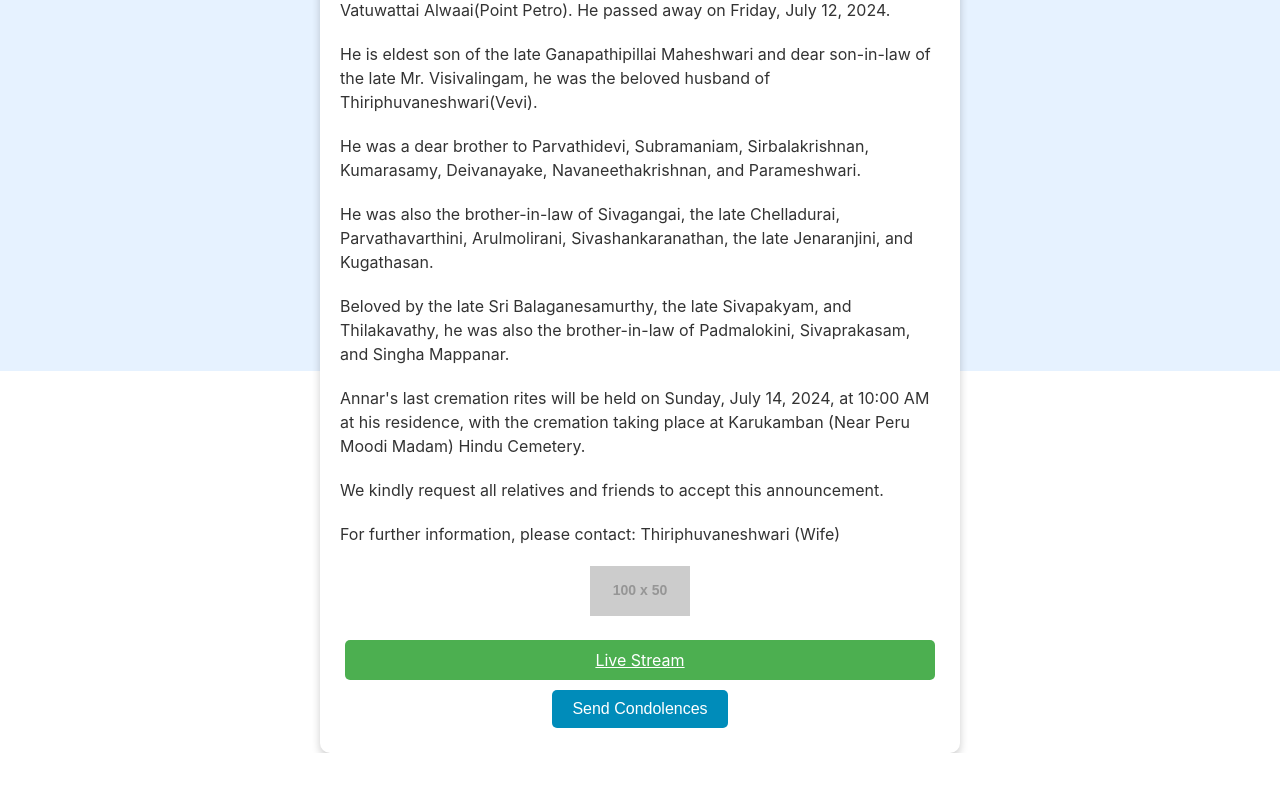
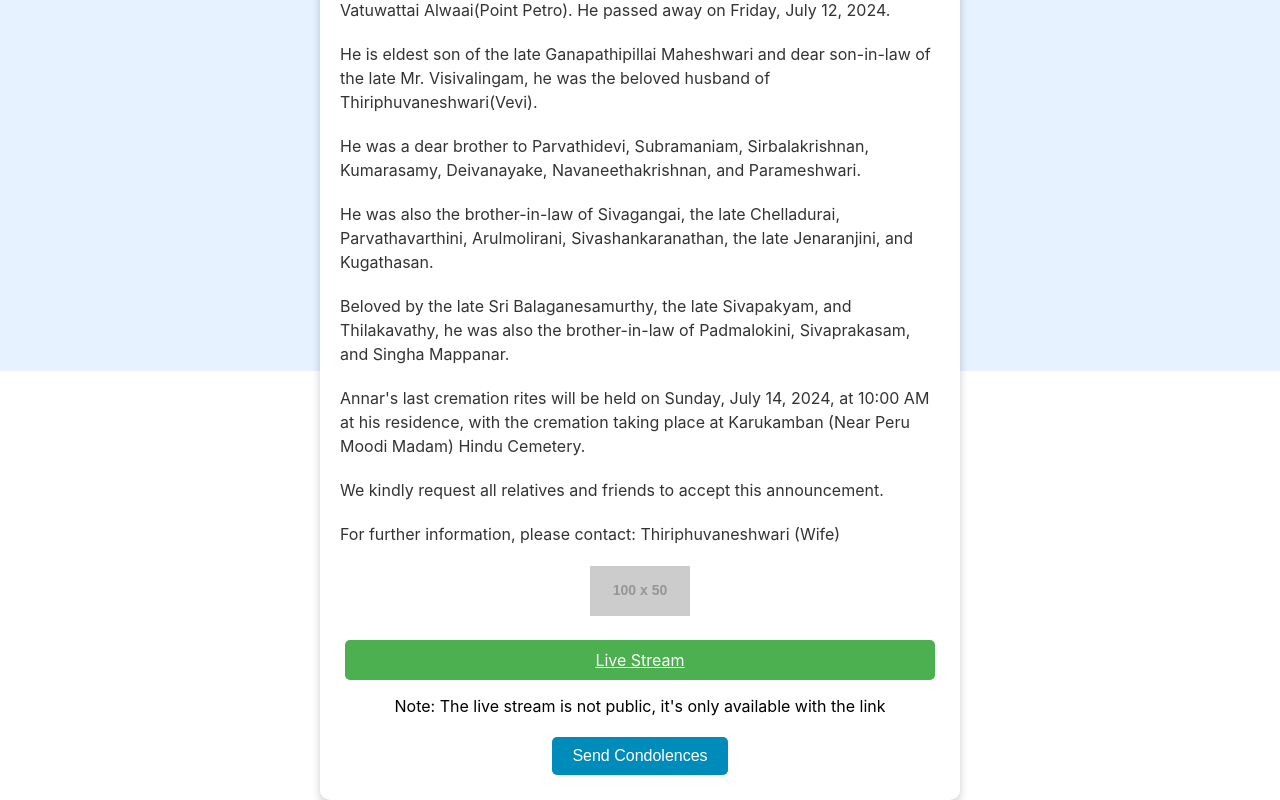
Before and after one commit to gitAji/Obituaryz, a React (Create React App) app: page / in a window 1280 px wide. Shown: the part 469-1269 px from the top of the page. Before the commit the page ends 1222 px from the top, so only its background shows below. Built offline with nearby package versions, Linux system fonts and the light colour scheme.

Commit message:
Update App.js
second

```diff
--- a/src/App.js
+++ b/src/App.js
@@ -88,7 +88,10 @@ const App = () => {
           >
             Live Stream
           </a>
-
+          <p>
+            Note: The live stream is not public, it's only available with the
+            link
+          </p>
           <button className="condolences-button" onClick={sendCondolences}>
             Send Condolences
           </button>
```
